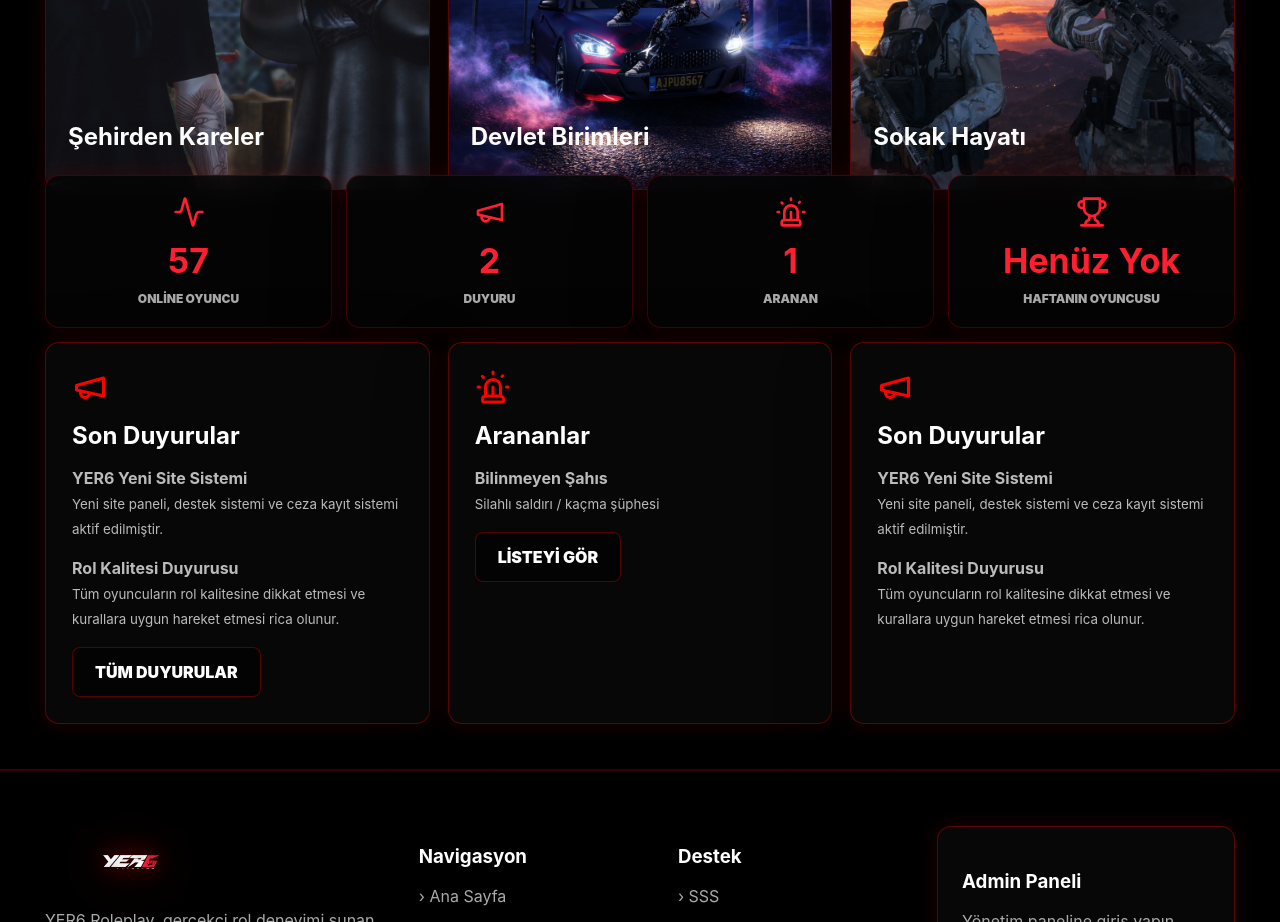
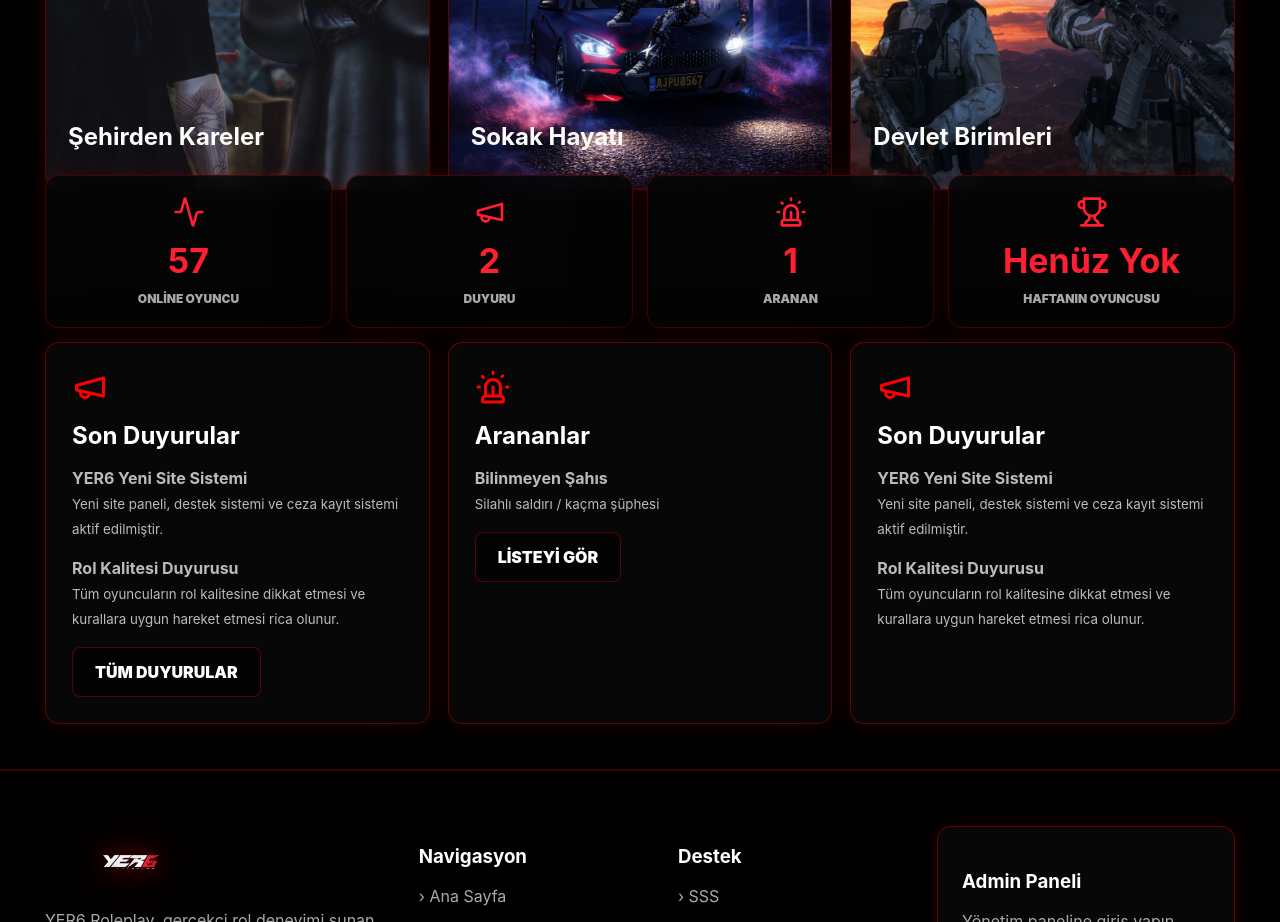
Before and after one commit to Bladeofgod06/yeerrr6, a React (Vite) app in the folder yer6-final-wl-panel-komut-kopyala/: page / in a window 1280 px wide. Shown: the part 1100-2022 px from the top of the page. Built offline with nearby package versions, Linux system fonts and the light colour scheme.

Commit message:
Yer6 site güncelleme

```diff
--- a/yer6-final-wl-panel-komut-kopyala/src/main.jsx
+++ b/yer6-final-wl-panel-komut-kopyala/src/main.jsx
@@ -258,7 +258,7 @@ function HomePage({setPage,openLogin,announcements=[],wanted=[]}) {
    <div className="heroText"><img className="heroBigLogo" src={YER6_HERO_LOGO} alt="YER6"/><h1>Bir Şehrin<br/><em>Yeni Hikayesi Başlıyor!</em></h1><p>Gerçekçi rol ortamı, aktif sistemler ve profesyonel yönetim kadrosuyla benzersiz bir deneyime katıl.</p><div className="heroButtons"><Button onClick={()=>openLogin('register')}><UserPlus size={18}/> Hemen Katıl</Button><Button variant="ghost" onClick={()=>window.open('https://discord.gg/ysewESgQm','_blank')}>Discord'da Katıl</Button></div></div>
    <Card className="status"><div><b>Sunucu Durumu</b><span>Çevrimiçi</span></div><p>IP Adresi <b>connect.yer6rp.com</b></p><p>Oyuncular <b>182 / 500</b></p><p>Ping <b>21ms</b></p><Button className="full" onClick={()=>window.location.href='fivem://connect/185.34.101.48:30120'}>Sunucuya Katıl</Button></Card>
   </section>
-  <section className="galleryRow">{gallery.map((g,i)=><Card className="photoCard" key={i}><img src={`/images/${g}`}/><h2>{['Şehirden Kareler','Devlet Birimleri','Sokak Hayatı'][i]}</h2></Card>)}</section>
+  <section className="galleryRow">{gallery.map((g,i)=><Card className="photoCard" key={i}><img src={`/images/${g}`}/><h2>{['Şehirden Kareler','Sokak Hayatı','Devlet Birimleri'][i]}</h2></Card>)}</section>
 
 
   <section className="liveHomeStats">
```
